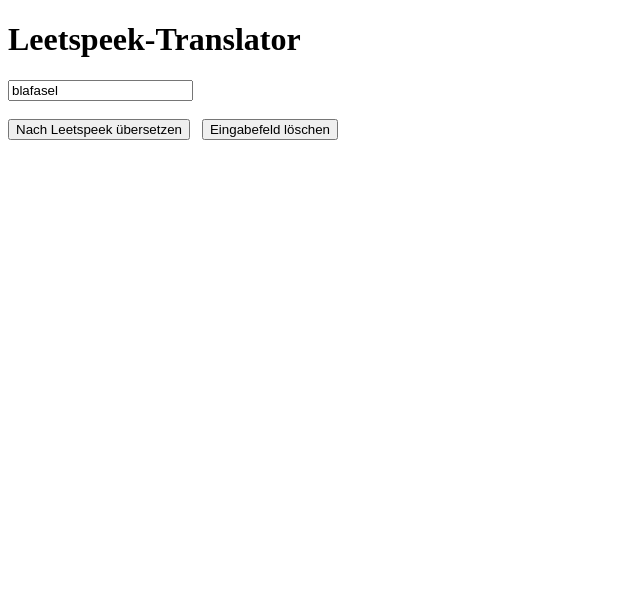
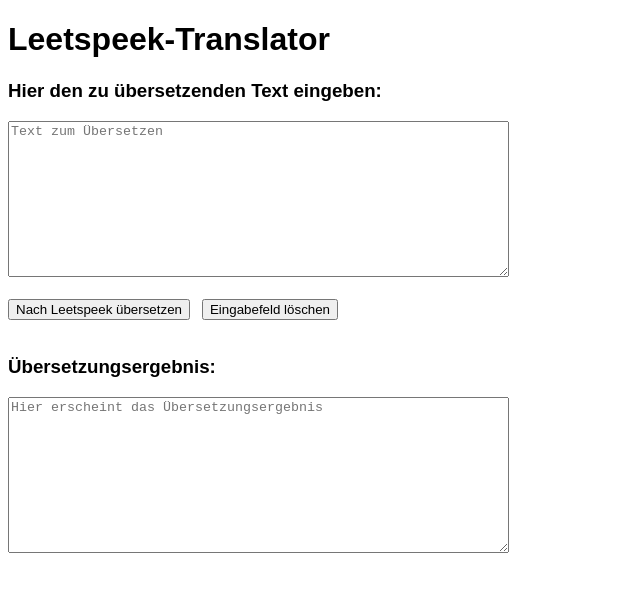
Before and after one commit to MDecker-MobileComputing/Angular_Leetspeak, an Angular app: page / in a window 1280 px wide. Shown: the top 592 px of the page, without its empty margins (0-640 px from the left). Built offline with nearby package versions, Linux system fonts and the light colour scheme.

Commit message:
Textausgabefeld ist jetzt auch da, aber Algo noch nicht implementiert

```diff
--- a/src/app/app.component.html
+++ b/src/app/app.component.html
@@ -1,12 +1,28 @@
 <h1>Leetspeek-Translator</h1>
 
+<h3>Hier den zu übersetzenden Text eingeben:</h3>
 
-<input type="text"
-       [(ngModel)]="eingabeText"
-       placeholder="Text zum Übersetzen"/>
+<textarea type="text"
+          cols="60"
+          rows="10"
+          placeholder="Text zum Übersetzen"
+          [(ngModel)]="eingabeText" ></textarea>
 
 <br><br>
 
 <button (click)="onUebersetzenButton()" >Nach Leetspeek übersetzen</button>
 &nbsp;
 <button (click)="onLoeschenButton()"    >Eingabefeld löschen</button>
+
+<br><br>
+
+<h3>Übersetzungsergebnis:</h3>
+
+<textarea type="text"
+          cols="60"
+          rows="10"
+          placeholder="Hier erscheint das Übersetzungsergebnis"
+          readonly="readonly"
+          [(ngModel)]="ausgabeText" ></textarea>
+
+<br><br>
--- a/src/app/app.component.scss
+++ b/src/app/app.component.scss
@@ -0,0 +1,3 @@
+h1,h3 {
+    font-family: Arial, sans-serif;
+}
--- a/src/app/app.component.ts
+++ b/src/app/app.component.ts
@@ -11,14 +11,20 @@ export class AppComponent {
    * Diese Member-Variable ist mit einem Two-Way-Binding an das <textarea>-Element
    * für die Eingabe des zu übersetzenden Textes gebunden.
    */
-  public eingabeText = "blafasel";
+  public eingabeText = "";
+
+    /**
+   * Diese Member-Variable ist mit einem Two-Way-Binding an das <textarea>-Element
+   * für die Ausgabe des zu übersetzten Textes gebunden.
+   */
+  public ausgabeText = "";
 
   /**
    * Event-Handler-Methode für Button "Nach Leetspeek übersetzen".
    */
   public onUebersetzenButton() {
 
-    console.log("Übersetzen-Button gedrückt: " + this.eingabeText);
+    this.ausgabeText = this.eingabeText.trim();
   }
 
   /**
```
